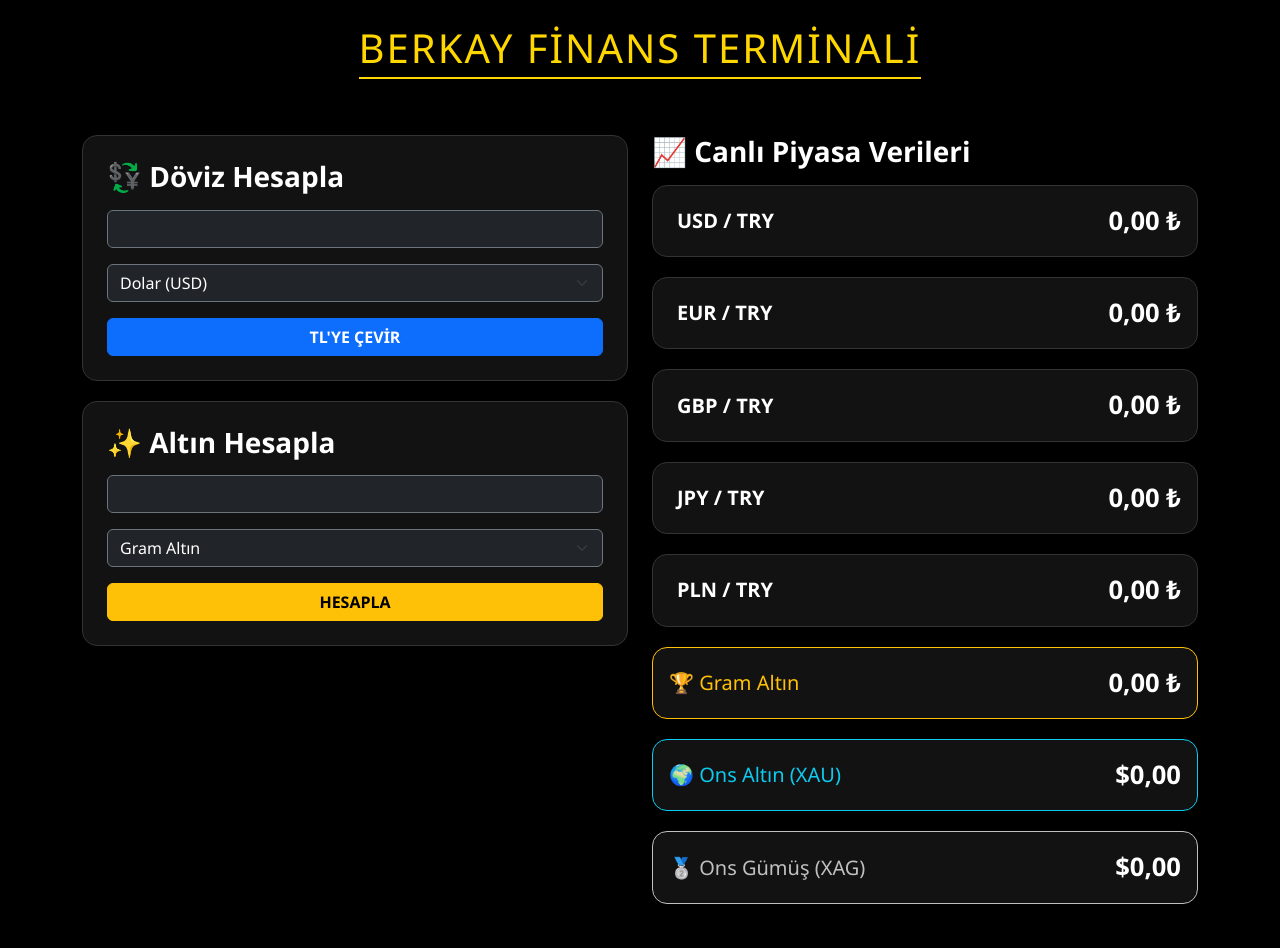
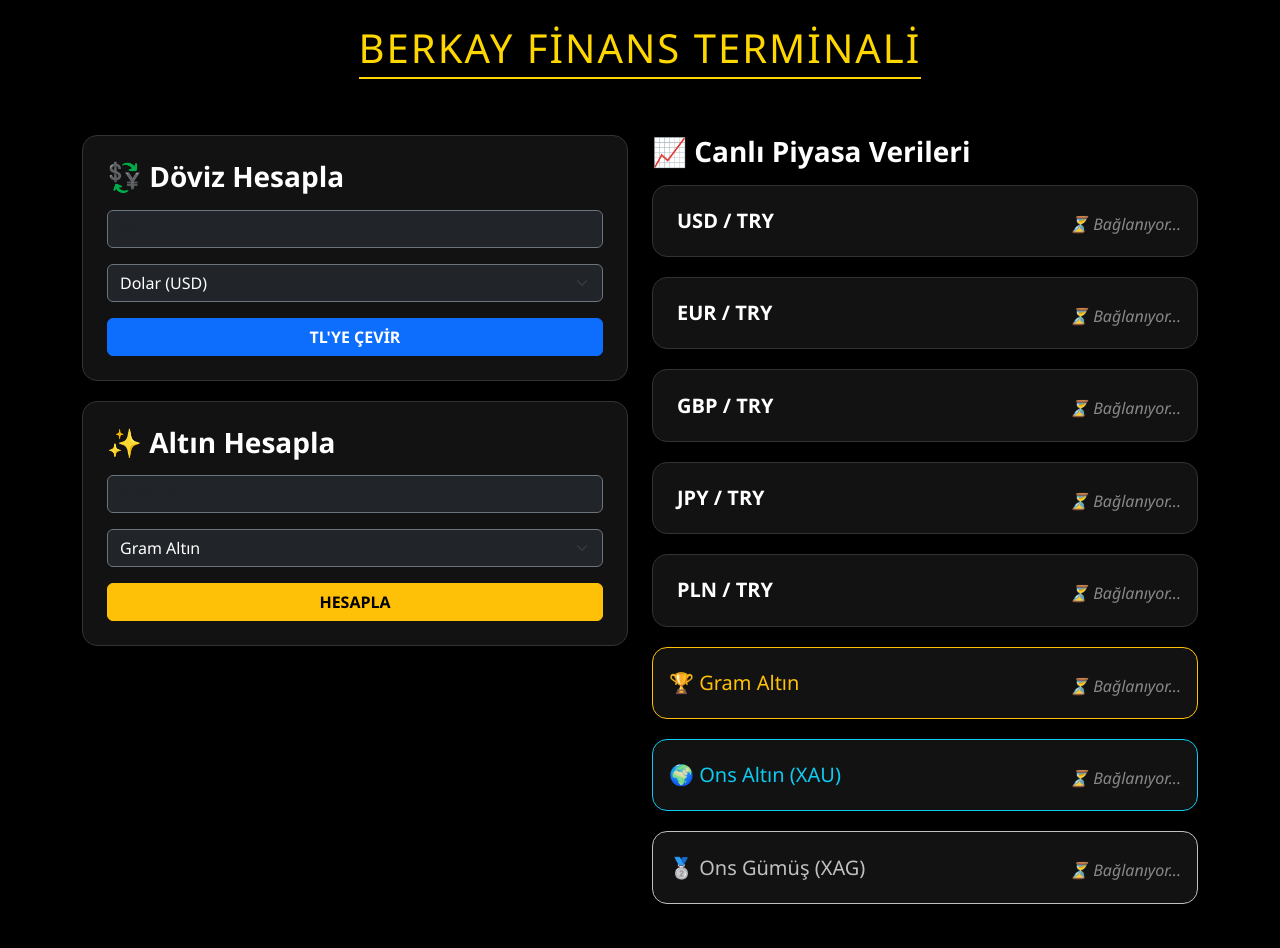
Before and after one commit to BerkayToluc/doviz-projem, a Flask app: page / in a window 1280 px wide. Run offline with Flask 3, Linux system fonts and the light colour scheme; parts of the project's set-up code (start-up, migrations or seed data) failed here and were passed over; some libraries are stand-ins or nearby versions.

Commit message:
Yenileme uyarısı

```diff
--- a/templates/index.html
+++ b/templates/index.html
@@ -28,6 +28,9 @@
             50% { opacity: 0.5; }
             100% { opacity: 1; }
         }
+
+        /* Yükleniyor yazısı için şık bir stil */
+        .loading-text { font-size: 1rem; color: #888888; font-weight: 400; font-style: italic; }
     </style>
 </head>
 <body class="p-4">
@@ -79,7 +82,9 @@
                 <div class="card p-3">
                     <div class="d-flex justify-content-between align-items-center">
                         <span class="text-bright fs-5"><span class="fi fi-{{bayrak}} me-2"></span> {{isim}}</span>
-                        <span class="price-tag" id="val-{{kod}}">{{ kurlar.get(kod, '0,00') }} ₺</span>
+                        <span class="price-tag" id="val-{{kod}}">
+                            {% if kurlar.get(kod) %}{{ kurlar.get(kod) }} ₺{% else %}<span class="loading-text">⏳ Bağlanıyor...</span>{% endif %}
+                        </span>
                     </div>
                 </div>
                 {% endfor %}
@@ -87,21 +92,27 @@
                 <div class="card p-3 border-warning">
                     <div class="d-flex justify-content-between align-items-center">
                         <span class="text-warning fs-5">🏆 Gram Altın</span>
-                        <span class="price-tag" id="val-GRAM">{{ altin_fiyatlari.get('GRAM', '0,00') }} ₺</span>
+                        <span class="price-tag" id="val-GRAM">
+                            {% if altin_fiyatlari.get('GRAM') %}{{ altin_fiyatlari.get('GRAM') }} ₺{% else %}<span class="loading-text">⏳ Bağlanıyor...</span>{% endif %}
+                        </span>
                     </div>
                 </div>
 
                 <div class="card p-3 border-info">
                     <div class="d-flex justify-content-between align-items-center">
                         <span class="text-info fs-5">🌍 Ons Altın (XAU)</span>
-                        <span class="price-tag" id="val-ONS">${{ altin_fiyatlari.get('ONS', '0,00') }}</span>
+                        <span class="price-tag" id="val-ONS">
+                            {% if altin_fiyatlari.get('ONS') %}${{ altin_fiyatlari.get('ONS') }}{% else %}<span class="loading-text">⏳ Bağlanıyor...</span>{% endif %}
+                        </span>
                     </div>
                 </div>
 
                 <div class="card p-3" style="border: 1px solid #C0C0C0;">
                     <div class="d-flex justify-content-between align-items-center">
                         <span style="color: #C0C0C0;" class="fs-5">🥈 Ons Gümüş (XAG)</span>
-                        <span class="price-tag" id="val-ONS-GUMUS">${{ altin_fiyatlari.get('ONS-GUMUS', '0,00') }}</span>
+                        <span class="price-tag" id="val-ONS-GUMUS">
+                            {% if altin_fiyatlari.get('ONS-GUMUS') %}${{ altin_fiyatlari.get('ONS-GUMUS') }}{% else %}<span class="loading-text">⏳ Bağlanıyor...</span>{% endif %}
+                        </span>
                     </div>
                 </div>
             </div>
@@ -119,20 +130,14 @@
     <script>
         let eskiFiyatlar = {};
 
-        // EN KRİTİK DÜZELTME: Bu fonksiyon artık Türk formatındaki sayıları (1.234,56 veya 1234,56) kusursuz anlıyor.
         function temizleVeSayiyaCevir(text) {
-            if(!text || text === "0" || text === "---") return 0;
+            if(!text || text === "0" || text === "---" || text.includes("Bağlanıyor")) return 0;
 
-            // İçinde dolar veya TL simgesi varsa temizle
             let temiz = text.toString().replace(/[₺$\s]/g, '').trim();
 
-            // Eğer "---" ise veya boşsa 0 dön
             if (temiz === "---" || temiz === "") return 0;
 
-            // Türk formatını (nokta binlik ayırıcı, virgül ondalık) uluslararası formata çevir
-            // Önce tüm noktaları sil (5.123,45 -> 5123,45)
             let noktasiz = temiz.replace(/\./g, '');
-            // Sonra virgülü noktaya çevir (5123,45 -> 5123.45)
             let sayiFormati = noktasiz.replace(',', '.');
 
             let sonuc = parseFloat(sayiFormati);
@@ -145,9 +150,10 @@
             let el = document.getElementById('val-' + birim);
 
             if (miktar && el) {
-                let kur = temizleVeSayiyaCevir(el.innerText);
+                // innerText yerine textContent kullanıldı (GİZLİ DEPO ÇÖZÜMÜ)
+                let kur = temizleVeSayiyaCevir(el.textContent);
                 if (kur === 0) {
-                     alert("Döviz verisi yükleniyor, lütfen 1-2 saniye bekleyin.");
+                     alert("Piyasa verileri yükleniyor, lütfen 1-2 saniye bekleyip tekrar deneyin.");
                      return;
                 }
                 let sonuc = miktar * kur;
@@ -162,9 +168,10 @@
             let el = document.getElementById('val-' + tur);
 
             if (miktar && el) {
-                let fiyat = temizleVeSayiyaCevir(el.innerText);
+                // innerText yerine textContent kullanıldı (GİZLİ DEPO ÇÖZÜMÜ)
+                let fiyat = temizleVeSayiyaCevir(el.textContent);
                 if (fiyat === 0) {
-                    alert("Fiyat verisi henüz yüklenmedi, lütfen 2-3 saniye bekleyin.");
+                    alert("Piyasa verileri yükleniyor, lütfen 1-2 saniye bekleyip tekrar deneyin.");
                     return;
                 }
                 let sonuc = miktar * fiyat;
@@ -178,7 +185,6 @@
             fetch('/api/fiyatlar')
                 .then(r => r.json())
                 .then(data => {
-                    // API'den gelenleri birleştir
                     const veriler = {...data.kurlar, ...data.altin};
 
                     Object.keys(veriler).forEach(key => {
@@ -186,7 +192,6 @@
                         if(el) {
                             let yeniFiyatStr = veriler[key];
 
-                            // Eğer değer "---" ise atla, işlem yapma
                             if(yeniFiyatStr === "---") return;
 
                             let yeniFiyatNum = temizleVeSayiyaCevir(yeniFiyatStr);
@@ -197,7 +202,6 @@
 
                             let eskiFiyatNum = eskiFiyatlar[key];
 
-                            // Ekranda gösterilen kartlar için yeşil/kırmızı yön oku hesapla
                             if (!el.closest('#gizli-depo')) {
                                 let ok = "";
                                 el.classList.remove('price-up', 'price-down');
@@ -220,8 +224,8 @@
                                     setTimeout(() => el.classList.remove('update-flash'), 1000);
                                 }
                             } else {
-                                // Gizli depo elemanları için sadece saf string değeri yaz, HTML bozma
-                                el.innerText = yeniFiyatStr;
+                                // innerText yerine textContent kullanıldı
+                                el.textContent = yeniFiyatStr;
                             }
 
                             eskiFiyatlar[key] = yeniFiyatNum;
@@ -231,7 +235,6 @@
                 .catch(err => console.error("Veri çekme hatası:", err));
         }
 
-        // Sayfa açıldığında anında çek ve 5 saniyede bir tekrarla
         guncelle();
         setInterval(guncelle, 5000);
     </script>
```
